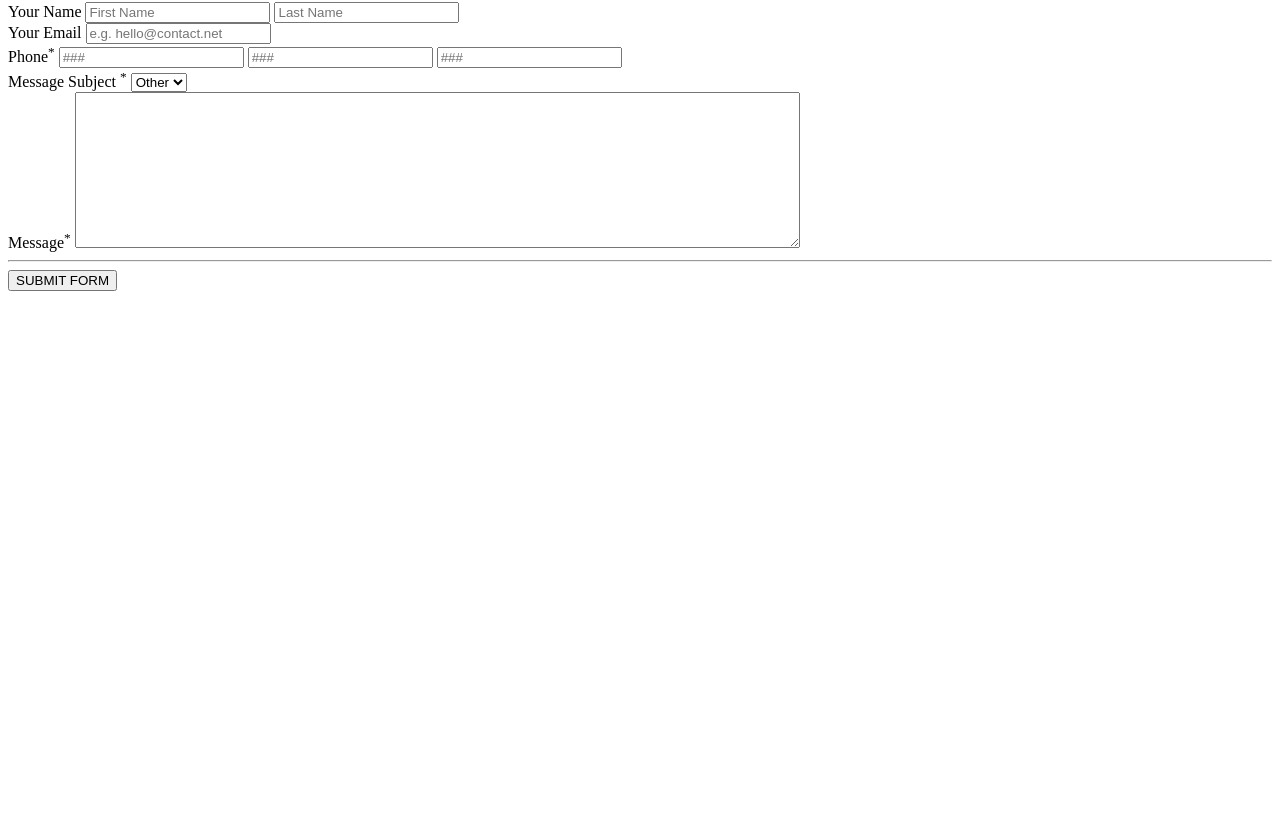
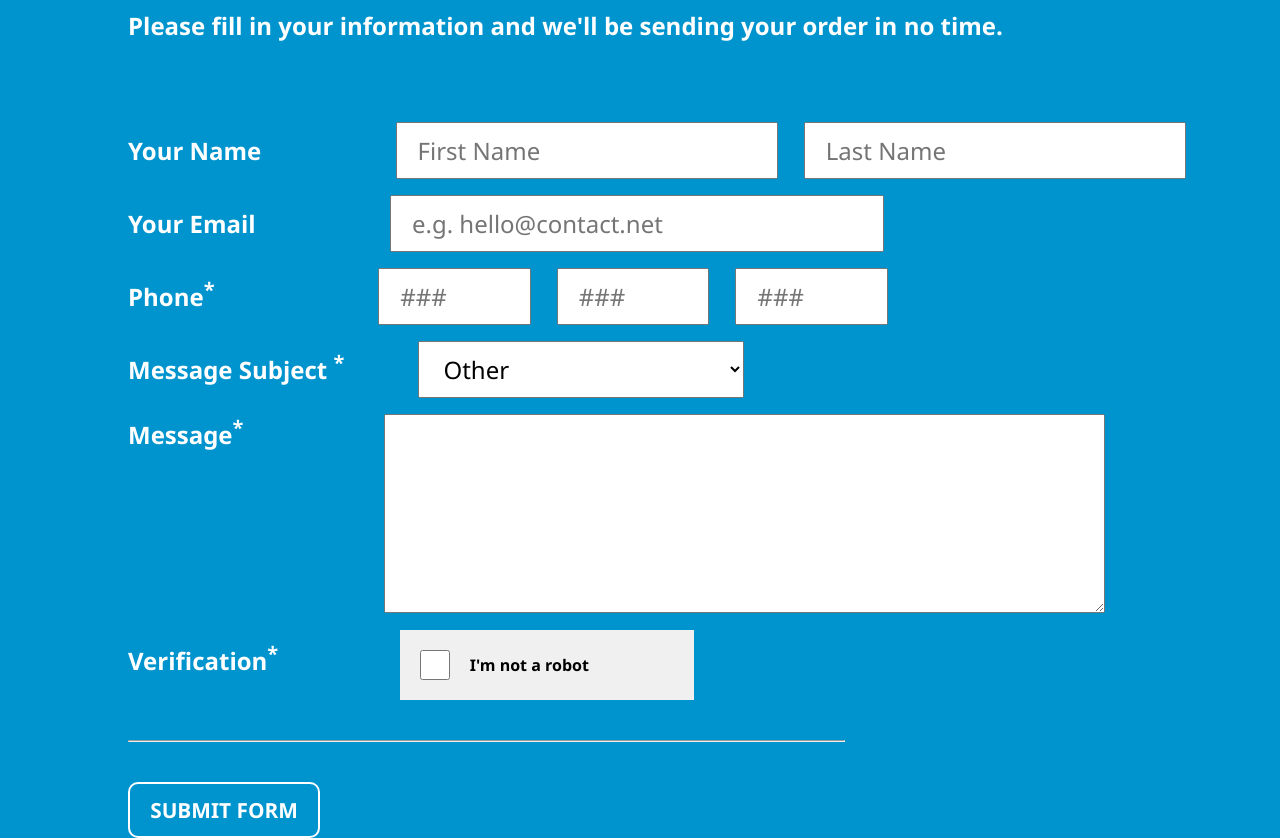
Before and after one commit to ankitb21/Assignment1, a plain HTML site: page index.html in a window 1280 px wide. Shown: the part 112-950 px from the top of the page. Before the commit the page ends 800 px from the top, so only its background shows below. Drawn offline with Linux system fonts and the light colour scheme.

Commit message:
Added verification item

```diff
--- a/index.html
+++ b/index.html
@@ -5,7 +5,7 @@
     <meta charset="UTF-8">
     <meta http-equiv="X-UA-Compatible" content="IE=edge">
     <meta name="viewport" content="width=device-width, initial-scale=1.0">
-    <!-- <link rel="stylesheet" href="style.css"> -->
+    <link rel="stylesheet" href="style.css">
     <title>Contact Form</title>
 </head>
 
@@ -36,14 +36,22 @@
 
             <div class="subject">
                 <label for="subject">Message Subject <sup>*</sup></label>
-                <select name="subject" id="subject">
+                <select name="subject" id="subject" required>
                     <option value="other">Other</option>
                 </select>
             </div>
 
             <div class="message">
                 <label for="message">Message<sup>*</sup></label>
-                <textarea name="message" id="message" cols="88" rows="10"></textarea>
+                <textarea name="message" id="message" cols="48" rows="5" required></textarea>
+            </div>
+
+            <div class="verification">
+                <label for="verify">Verification<sup>*</sup></label>
+                <div class="verification-container">
+                    <input type="checkbox" name="verify" id="verify">
+                    I'm not a robot
+                </div>
             </div>
             <hr>
             <button type="submit" class="submit-btn">SUBMIT FORM</button>
--- a/style.css
+++ b/style.css
@@ -65,7 +65,41 @@ select {
 }
 
 #message {
-    margin-left: 10.6vw;
+    margin-left: 11vw;
+    font-size: 1.5rem;
+    padding: 1rem;
+}
+
+[for="message"] {
+    float: left;
+}
+
+.verification {
+    display: flex;
+}
+
+.verification label {
+    margin-top: 20px;
+}
+
+.verification-container {
+    margin-left: 9.5vw;
+    margin-top: 10px;
+    height: 70px;
+    width: 23vw;
+    background-color: rgb(240, 240, 240);
+    color: black;
+    font-size: 1rem;
+    display: flex;
+    align-items: center;
+}
+
+.verification-container input{
+    height: 30px;
+    width: 30px;
+    margin-left: 20px;
+    margin-top: 15px;
+
 }
 
 hr {
```
